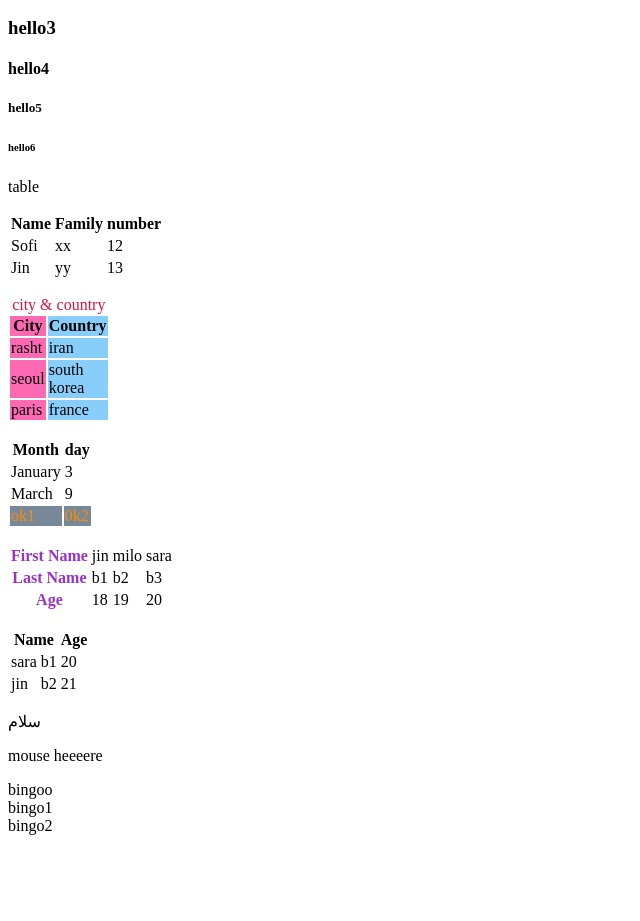
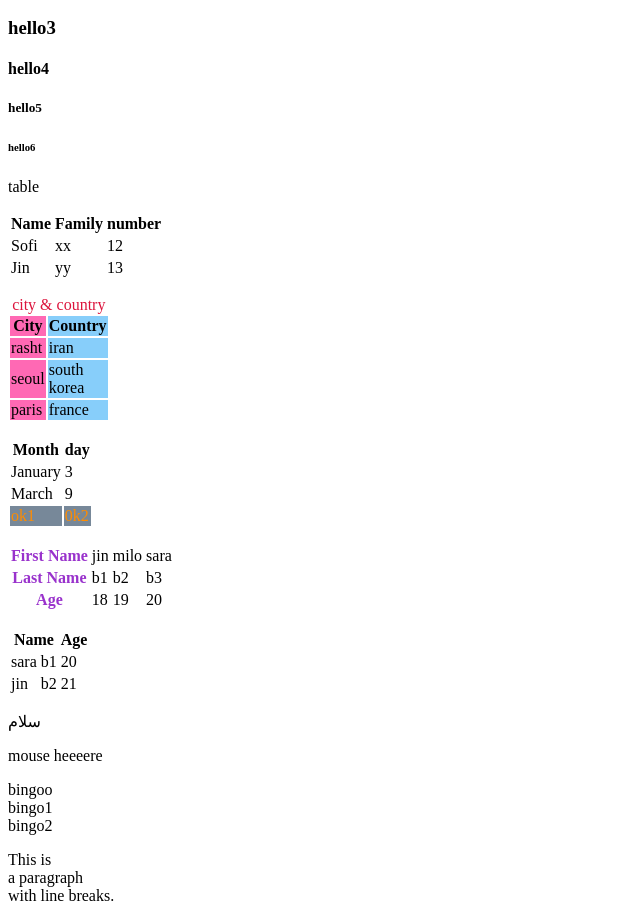
Before and after one commit to purplemrl/appleform, a plain HTML site: page test2.html in a window 1280 px wide. Shown: the part 110-1031 px from the top of the page, without its empty margins (0-640 px from the left). Before the commit the page ends 953 px from the top, so only its background shows below. Drawn offline with Linux system fonts and the light colour scheme.

Commit message:
Update test2.html

```diff
--- a/test2.html
+++ b/test2.html
@@ -124,5 +124,6 @@
             <div>bingo1</div>
             <div>bingo2</div>
         </div>
+        <p>This is<br>a paragraph<br>with line breaks.</p>
     </body>
 </html>
```
